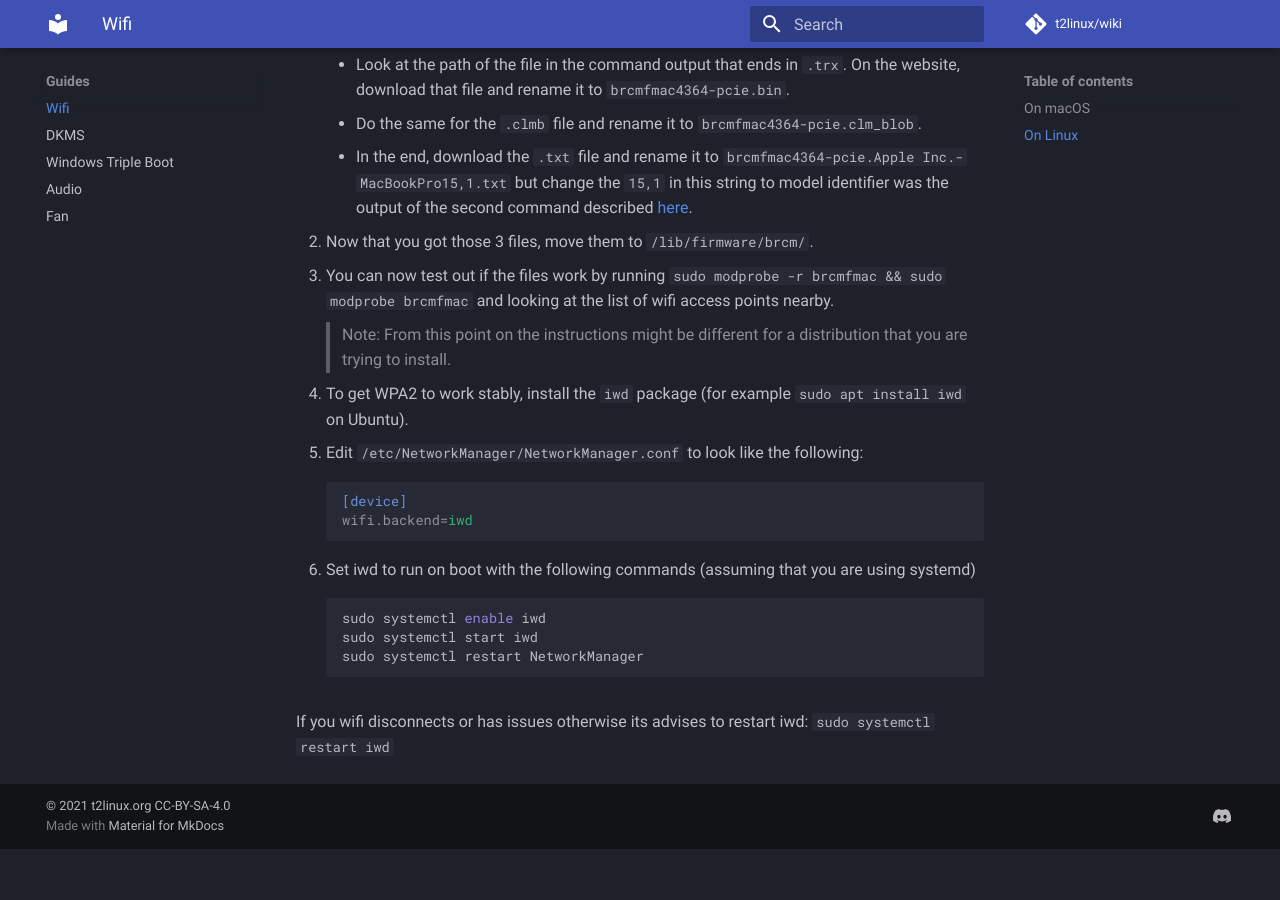
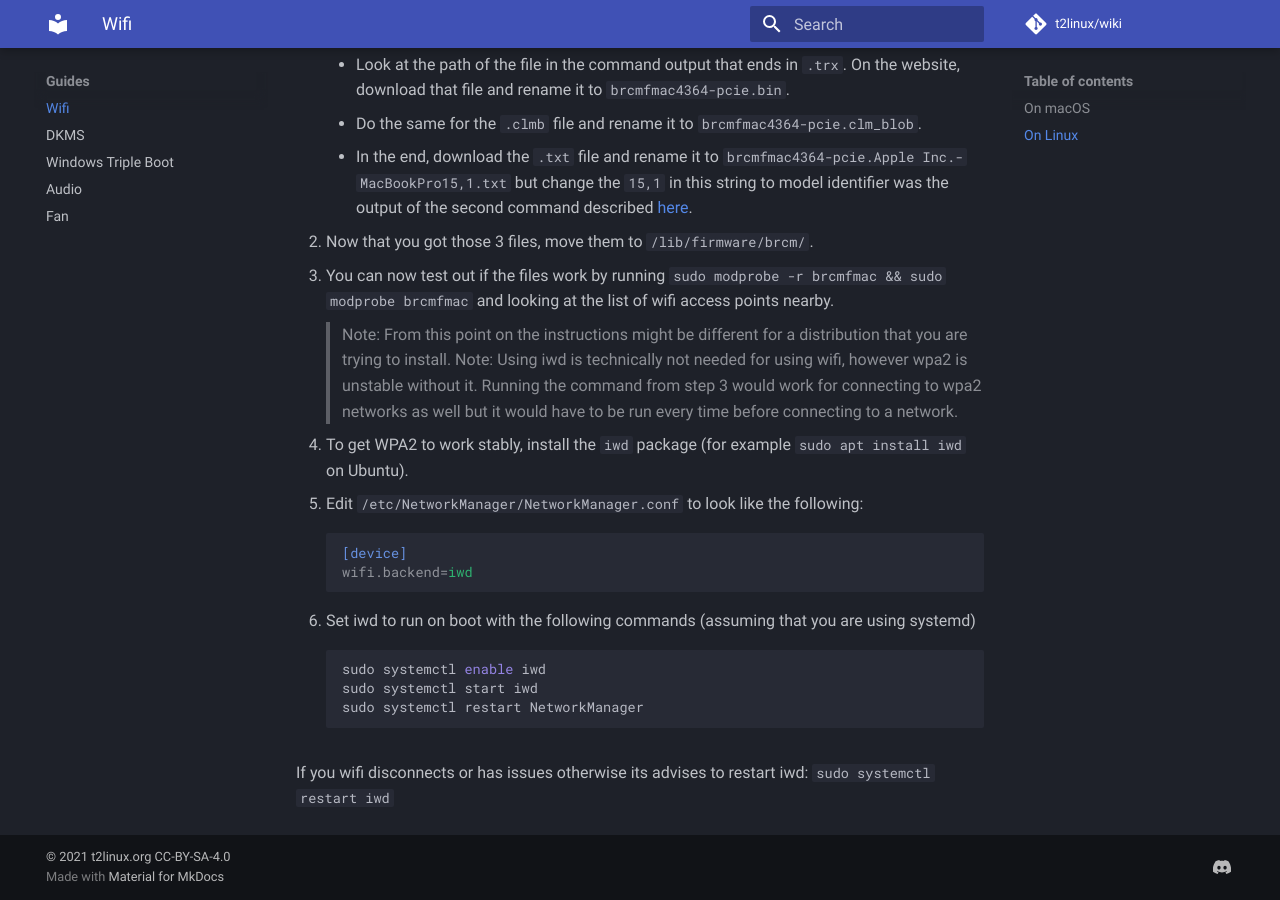
Before and after one commit to t2linux/wiki, an MkDocs documentation site: the page built from docs/guides/wifi.md, in a window 1280 px wide and 900 px high, scrolled down 922 px. Built offline with MkDocs 1.6.1 and Material for MkDocs 9.7.7, drawn with Linux system fonts in a browser that asks for light colours; comment, search, counter and statistics services are not loaded; before the commit the page ends 1771 px from its top, so only the background shows below that.

Commit message:
Guides: Added note about wpa_supplicant stabillity in wifi guide

```diff
--- a/docs/guides/wifi.md
+++ b/docs/guides/wifi.md
@@ -35,6 +35,9 @@ This page is a step by step guide to get wifi working on supported models.
 3. You can now test out if the files work by running `sudo modprobe -r brcmfmac && sudo modprobe brcmfmac` and looking at the list of wifi access points nearby.
 
     > Note: From this point on the instructions might be different for a distribution that you are trying to install.
+    > Note: Using iwd is technically not needed for using wifi, however wpa2 is unstable without it.
+    Running the command from step 3 would work for connecting to wpa2 networks as well but it would have to be
+    run every time before connecting to a network.
 
 4. To get WPA2 to work stably, install the `iwd` package (for example `sudo apt install iwd` on Ubuntu).
 5. Edit `/etc/NetworkManager/NetworkManager.conf` to look like the following:
```
